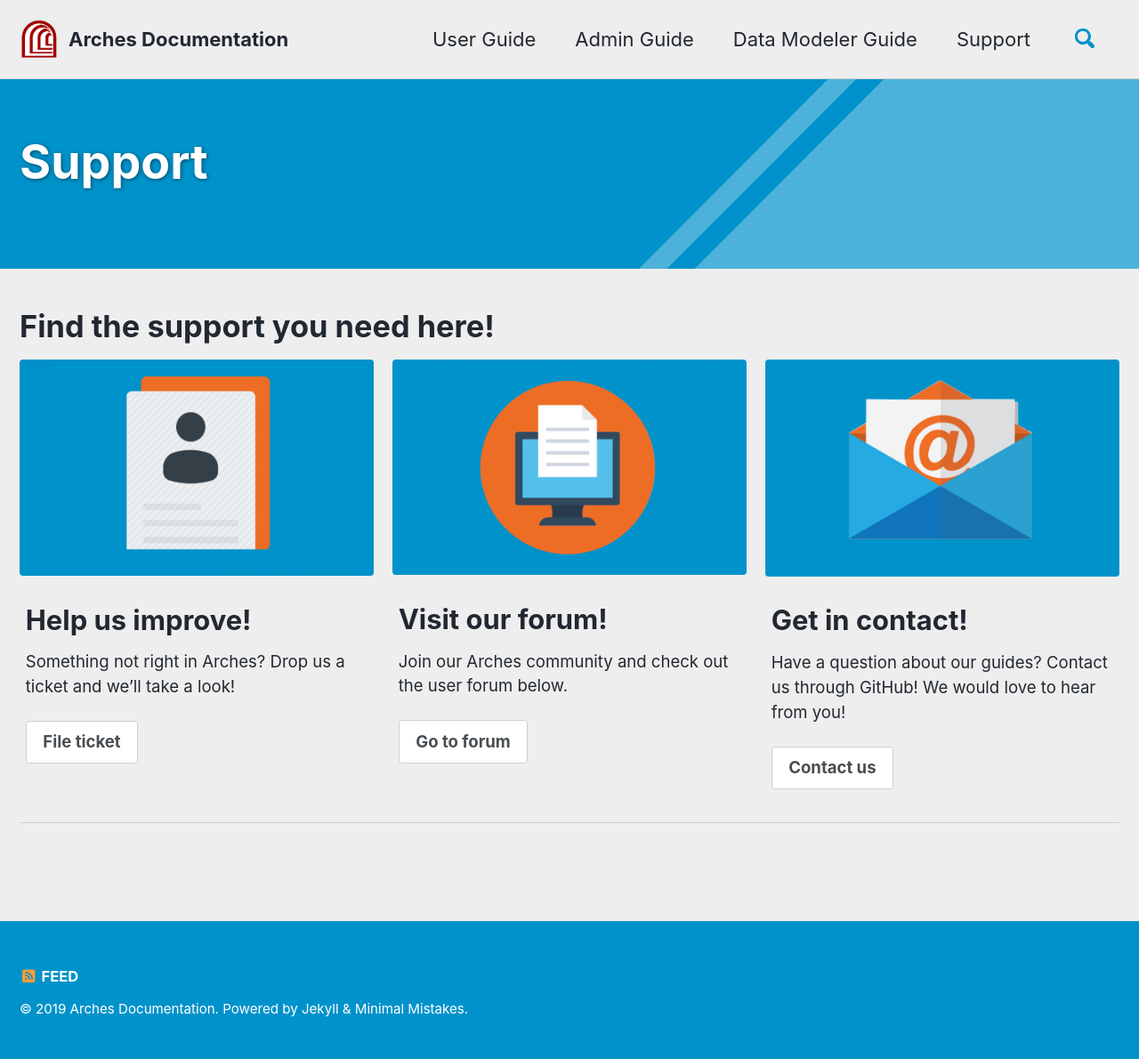
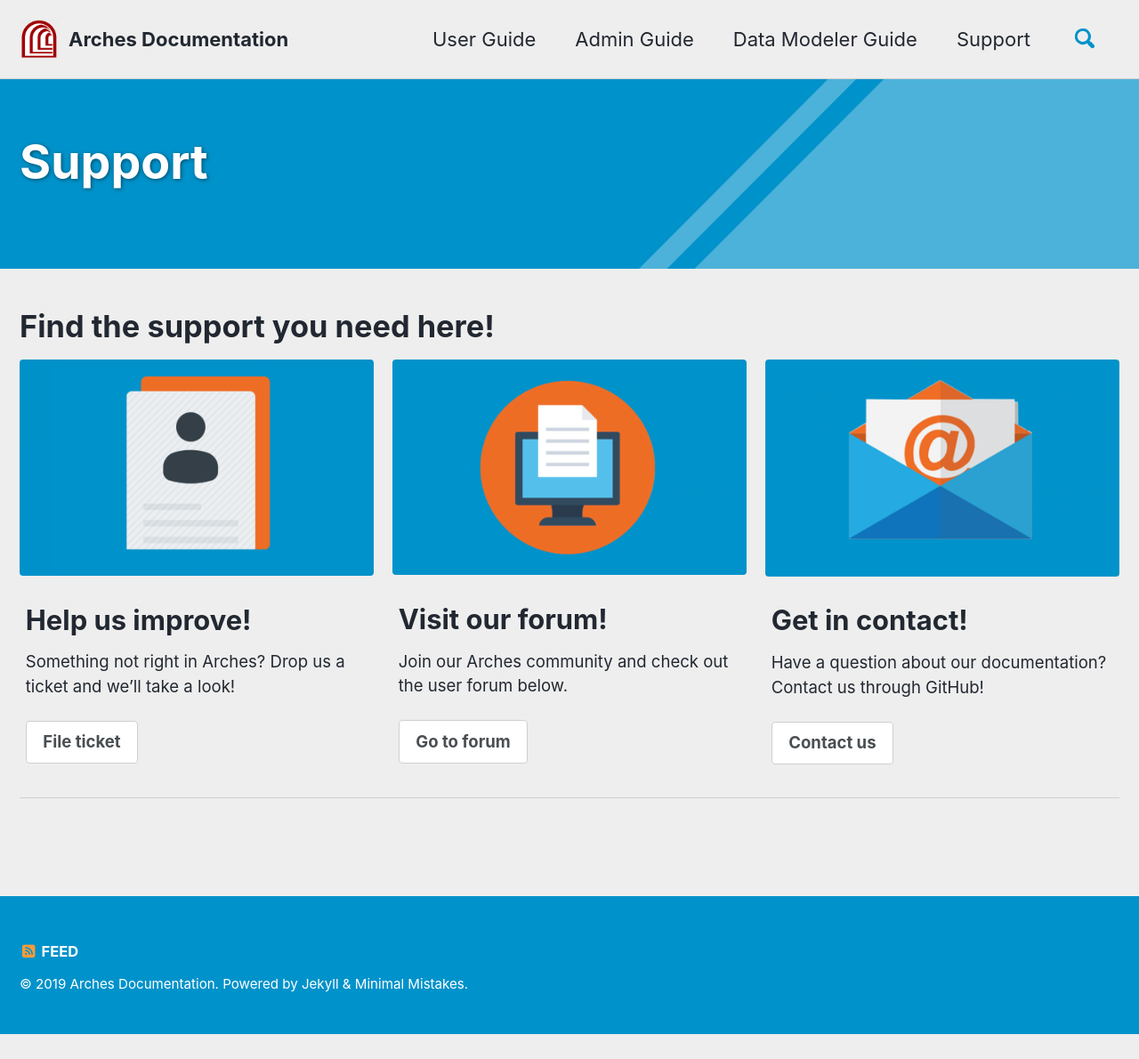
Before and after one commit to fargeo/archesguides, a Jekyll site: the page built from _pages/support.md, in a window 1280 px wide. Shown: the whole page at 89% size. Built offline with Jekyll 4.4.1, drawn with Linux system fonts in a browser that asks for light colours; cached includes are drawn as plain includes; nearby versions of some CDN libraries; comment, search, counter and statistics services are not loaded; a style sheet for code colours, icons or effects is not loaded; after the commit the page ends 1162 px from its top, so only the background shows below that.

Commit message:
Update support.md

```diff
--- a/_pages/support.md
+++ b/_pages/support.md
@@ -30,7 +30,7 @@
     btn_class: "btn--inverse"
   - image_path: /assets/images/contacticon.png
     title: "Get in contact!"
-    excerpt: "Have a question about our guides? Contact us through GitHub! We would love to hear from you!"
+    excerpt: "Have a question about our documentation? Contact us through GitHub!"
     url: "https://github.com/fargeo/archesguides"
     btn_label: "Contact us"
     btn_class: "btn--inverse"
```
